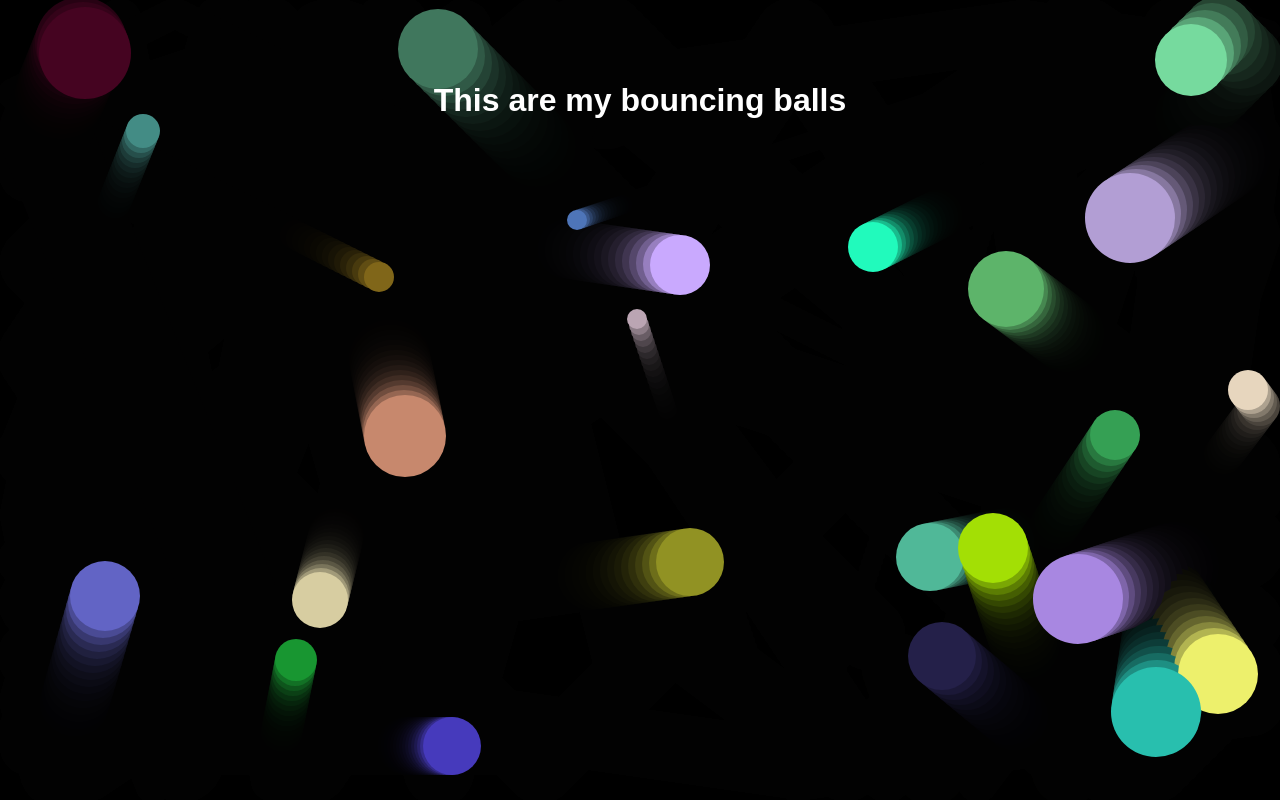
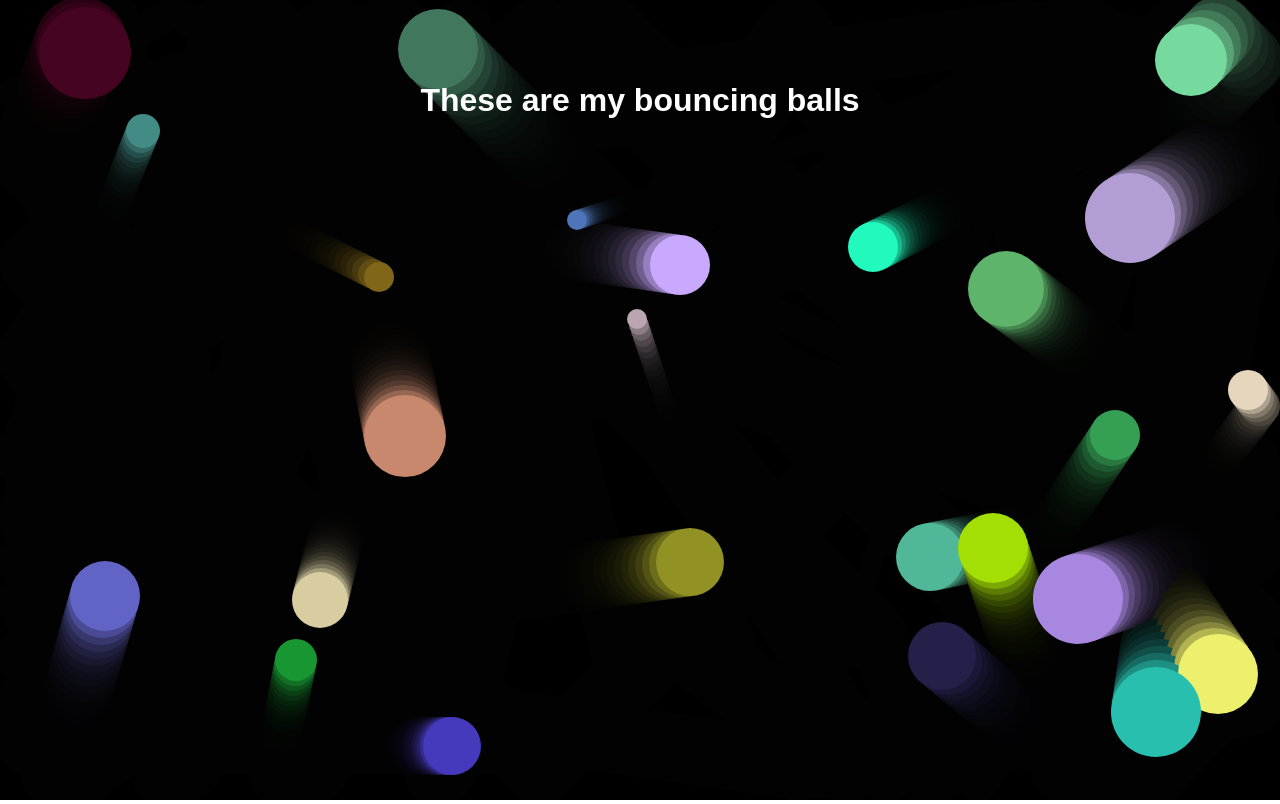
Before and after one commit to frappaaa/bouncing-balls, a plain HTML site: page index.html in a window 1280 px wide. Drawn offline with Linux system fonts and the light colour scheme.

Commit message:
Normal update for correction

```diff
--- a/index.html
+++ b/index.html
@@ -9,7 +9,7 @@
 </head>
 
 <body>
-    <h1>This are my bouncing balls</h1>
+    <h1>These are my bouncing balls</h1>
     <canvas></canvas>
 </body>
 <script src="main.js"></script>
```
